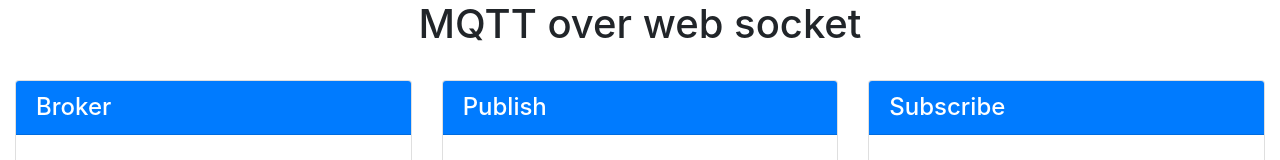
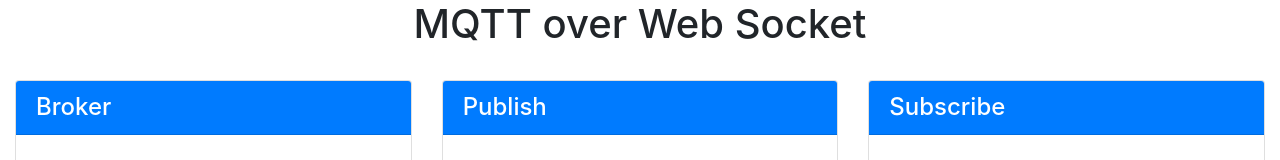
Before and after one commit to liebeGOTT01/torresRa-Online-MQTT-Web-Client, a website: page index.html in a window 1280 px wide. Shown: the top 160 px of the page. Drawn offline with nearby package versions, Linux system fonts and the light colour scheme.

Commit message:
Title Changed

```diff
--- a/index.html
+++ b/index.html
@@ -16,7 +16,7 @@
 
 <body>
     <center>
-        <h1>MQTT over web socket</h1>
+        <h1>MQTT over Web Socket</h1>
     </center>
 
     <div class="container-fluid">
```
